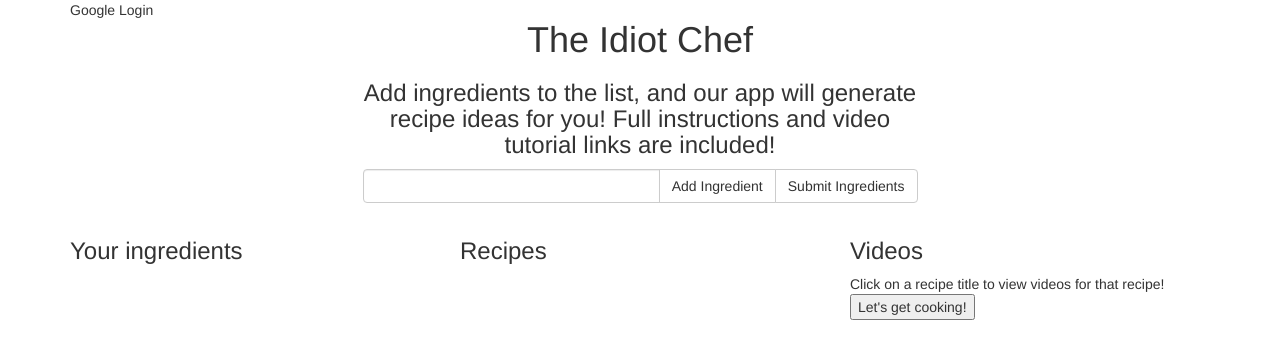
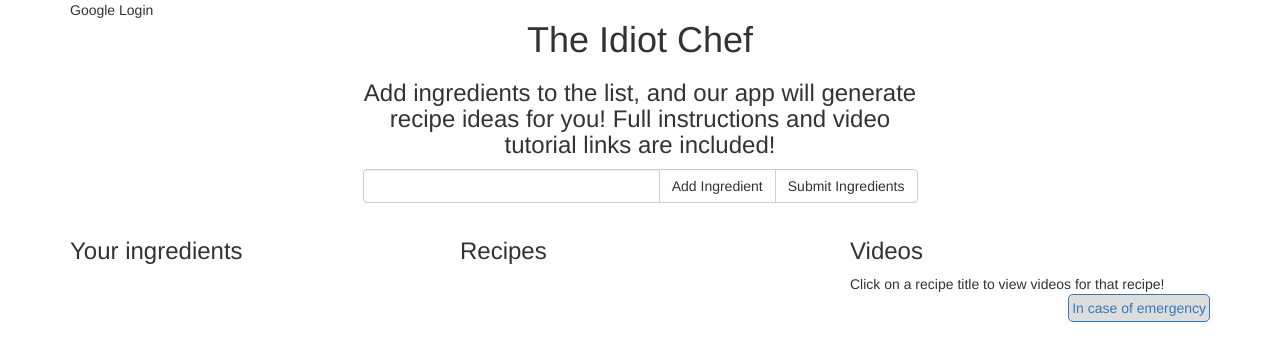
Before and after one commit to chezkevin/TheIdiotChef, a PHP site: page / in a window 1280 px wide. Shown: the top 361 px of the page. Run offline with PHP 8.4, Linux system fonts and the light colour scheme; some libraries are stand-ins or nearby versions.

Commit message:
footer button

```diff
--- a/assets/javascript/TYapp.js
+++ b/assets/javascript/TYapp.js
@@ -161,16 +161,6 @@ $('#submitIngredientsButton').on('click', function() {
         });
 });
 
-$('#get-videos').on('click', function() {
-    //var youTubeQ = 'what to make with ';
-    var youTubeQ = ingredientsArray.join('+');
-    youTubeQ = youTubeQ.trim().replace(/\s/g, '+');
-
-    //var queryURL = 'https://www.googleapis.com/youtube/v3/search?q='+ youTubeQ +'&key='+ 'AIzaSyDOkg-u9jnhP-WnzX5WPJyV1sc5QQrtuyc' + '&maxfields=25&fields=items(id(kind,videoId),snippet)&part=snippet&order=rating&relevanceLanguage=en&type=video&videoDefinition=standard&videoEmbeddable=true&safeSearch=strict&regionCode=us&topicId=/m/02wbm';
-    var queryURL = 'https://www.googleapis.com/youtube/v3/search?q='+ youTubeQ +'&key='+ 'AIzaSyDOkg-u9jnhP-WnzX5WPJyV1sc5QQrtuyc' + '&maxfields=25&fields=items(id(kind,videoId),snippet)&part=snippet';
-    displayVideos(queryURL,'100%','100%','https://www.youtube.com/embed/');
-})
-
 $(document).on("click",".recipe-title",function() {
     var youTubeQ = $(this).text();
     youTubeQ = youTubeQ.trim().replace(/\s/g, '+');
--- a/assets/styles/style.css
+++ b/assets/styles/style.css
@@ -10,3 +10,19 @@
 a:hover{
 	cursor: pointer;
 }
+
+.footer {
+    /*position: absolute;*/
+    bottom: 0;
+    width: 100%;
+    height: 60px;
+    /*background-color: #f5f5f5;*/
+}
+
+.footer a {
+    float: right;
+    padding: 3px;
+    background-color: #DDDDDD;
+    border-radius: 5px;
+    border: 1px solid;
+}
--- a/index.html
+++ b/index.html
@@ -63,13 +63,17 @@
 				<h3>Videos</h3>
 				<section id="video-list">
 					Click on a recipe title to view videos for that recipe!
-					<button id="get-videos">
-						Let's get cooking!
-					</button>
 				</section>
 			</div>
 		</div>
 	</div>
+	<footer class="footer">
+      <div class="container">
+        <a href="https://www.dominos.com/en/">
+        	In case of emergency
+        </a>
+      </div>
+    </footer>
 <!-- Javascript -->
 <script src="assets/javascript/TYapp.js"></script>
 </body>
```
